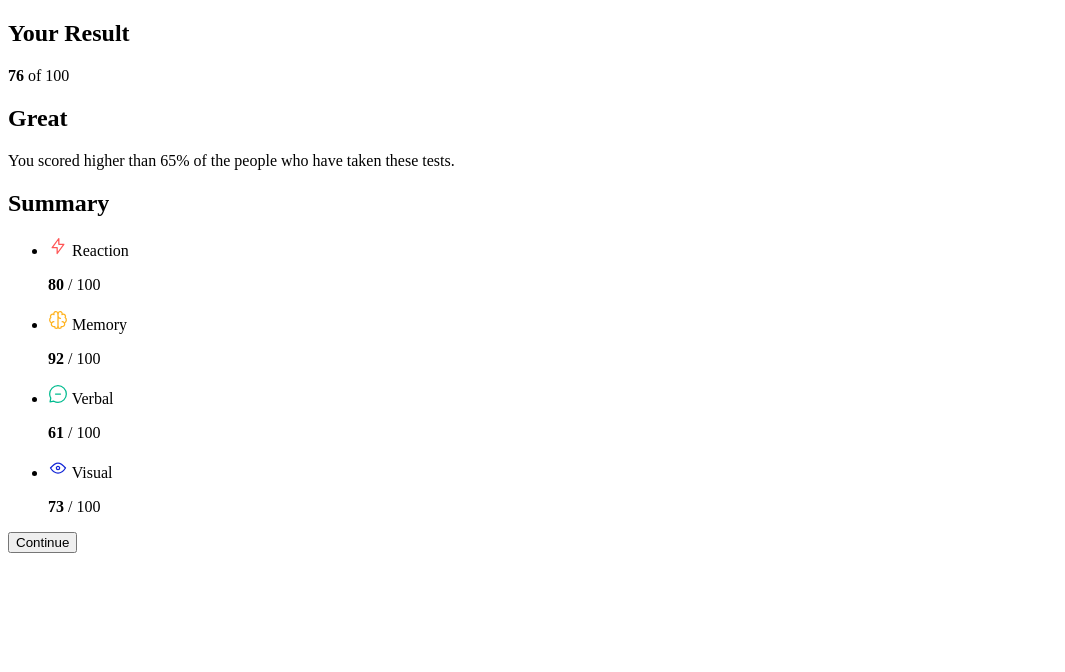
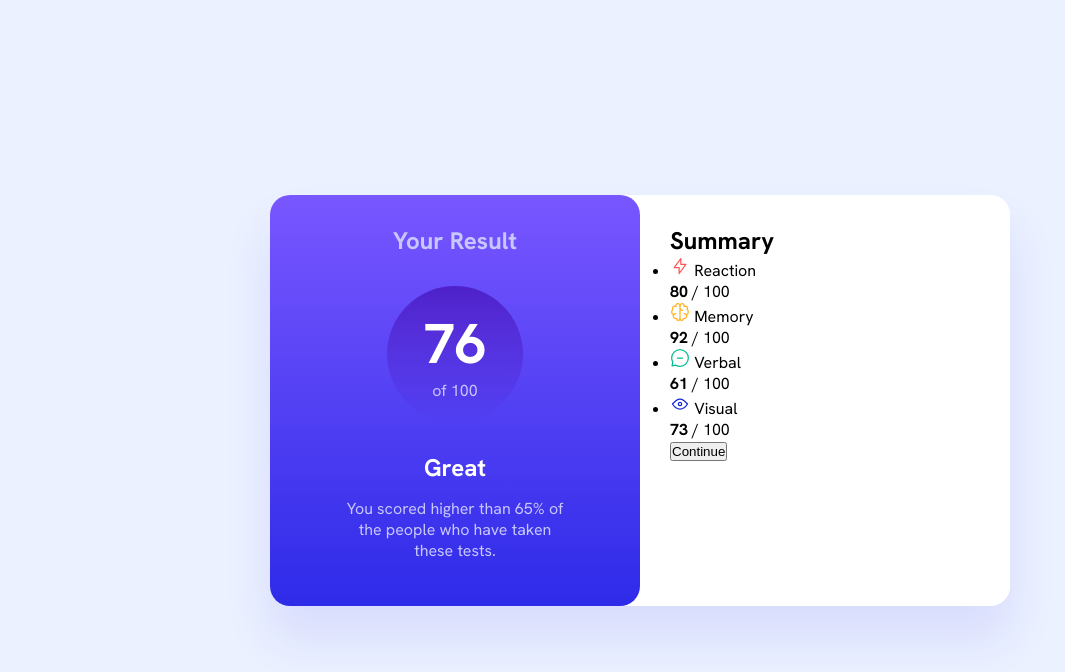
Before and after one commit to salmansalmanov/results-summary-component, a plain HTML site: page index.html in a window 1280 px wide. Shown: the whole page, without its empty margins (0-1065 px from the left). Drawn offline with Linux system fonts and the light colour scheme.

Commit message:
feat: add result section css

```diff
--- /dev/null
+++ b/css/style.css
@@ -0,0 +1,94 @@
+@import url("https://fonts.googleapis.com/css2?family=Hanken+Grotesk:ital,wght@0,100..900;1,100..900&display=swap");
+
+* {
+  margin: 0;
+  padding: 0;
+  box-sizing: border-box;
+}
+
+:root {
+  --white: hsl(0, 0%, 100%);
+  --light-lavender: hsl(241, 100%, 89%);
+}
+
+body {
+  font-family: "Hanken Grotesk", sans-serif;
+  min-height: 100vh;
+  display: flex;
+  justify-content: center;
+  align-items: center;
+  background-color: hsl(221, 100%, 96%);
+}
+
+section {
+  flex: 1;
+  padding: 30px;
+}
+
+.card {
+  display: flex;
+  width: 100%;
+  max-width: 740px;
+  background-color: var(--white);
+  border-radius: 20px;
+  box-shadow: 0 2rem 3rem hsl(241 81% 54% / 0.1);
+}
+
+.result {
+  background: linear-gradient(
+    to bottom,
+    hsl(252, 100%, 67%),
+    hsl(241, 81%, 54%)
+  );
+  border-radius: 20px;
+  display: flex;
+  flex-direction: column;
+  align-items: center;
+  text-align: center;
+}
+
+.result h1 {
+  color: var(--light-lavender);
+  text-align: center;
+  font-size: 1.5rem;
+}
+
+.score {
+  width: 8.5rem;
+  aspect-ratio: 1;
+  border-radius: 50%;
+  background: linear-gradient(
+    to bottom,
+    hsla(256, 72%, 46%, 1),
+    hsla(241, 72%, 46%, 0)
+  );
+  display: flex;
+  flex-direction: column;
+  justify-content: center;
+  align-items: center;
+  margin: 30px 0;
+}
+
+.score strong {
+  color: var(--white);
+  font-size: 3.5rem;
+}
+
+.score span {
+  color: var(--light-lavender);
+}
+
+.result h2 {
+  color: var(--white);
+}
+
+.result p {
+  color: var(--light-lavender);
+  font-weight: 400;
+  margin: 15px 40px;
+}
+
+.summary {
+  background-color: var(--white);
+  border-radius: 1.25rem;
+}
--- a/index.html
+++ b/index.html
@@ -10,6 +10,7 @@
       href="./assets/images/favicon-32x32.png"
     />
     <title>Frontend Mentor | Results summary component</title>
+    <link rel="stylesheet" href="css/style.css" />
   </head>
   <body>
     <main class="card">
```
